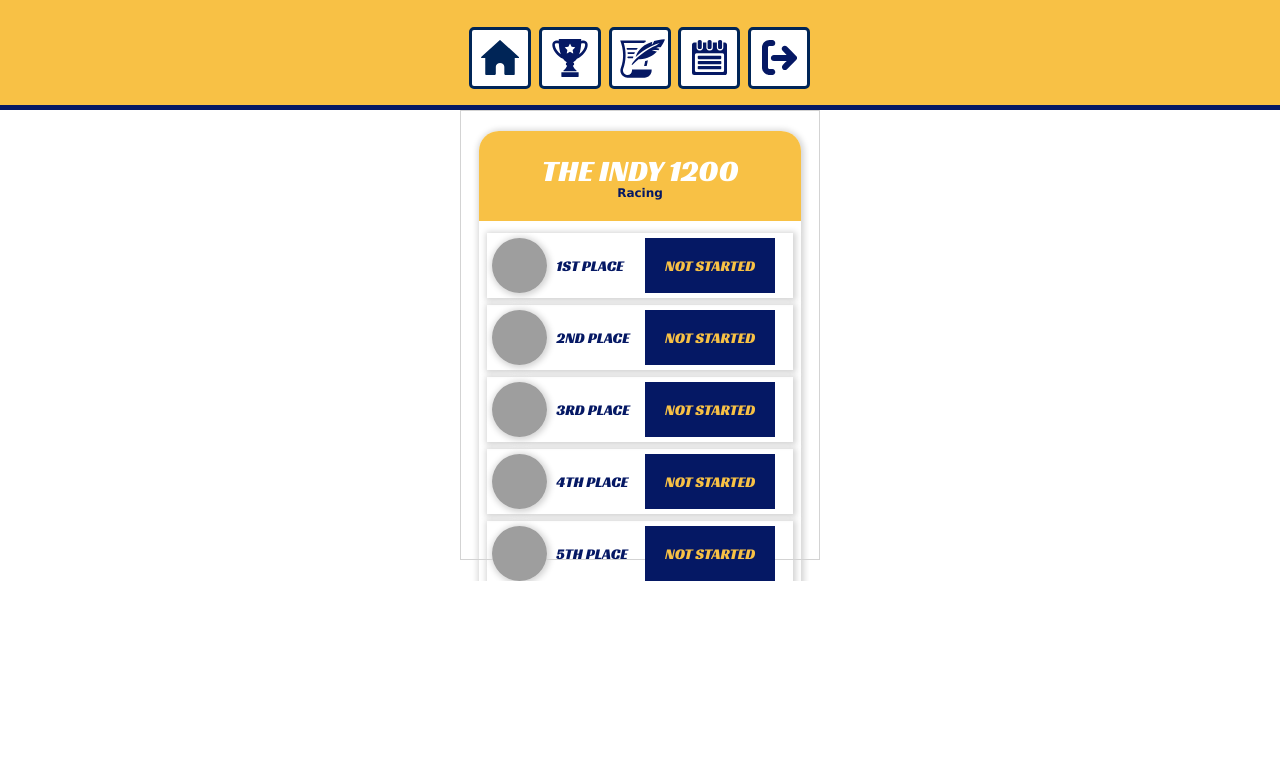
After one commit to dmhburke/golfapp1devGIT, a Django app: page /login/racing/ in a window 1280 px wide. The commit adds this page. Shown: the top 759 px of the page. Run offline with Django 3.2, Linux system fonts and the light colour scheme; data that the repository does not hold is empty; grey boxes are pictures that could not be loaded.

Commit message:
Add new racing and top golf pages

```diff
--- a/catalog/static/css/styles.css
+++ b/catalog/static/css/styles.css
@@ -160,6 +160,7 @@ a:link {
 
 #bodyContentContainer {
   height: 450px;
+  border: 1px solid lightgrey;
   padding: 10px;
 }
 /* NOTE bodyContentContainer needs updating for media*/
@@ -2036,6 +2024,96 @@ input[type=number]::-webkit-outer-spin-button {
   line-height: 15px;
 }
 
+/* START TOP GOLF */
+
+#topGolfContainer {
+  min-height: 400px;
+  width: 95%;
+  margin: 10px auto;
+  border-radius: 20px;
+}
+
+#topGolfHeader {
+  height: 90px;
+  width: 100%;
+  border-top-left-radius: inherit;
+  border-top-right-radius: inherit;
+  position: relative;
+}
+
+#topGolfHeaderTextTop {
+  height: 55px;
+  width: 100%;
+  text-align: center;
+  line-height: 80px;
+  font-size: 2.5rem;
+}
+
+#topGolfheaderTextBottom {
+  font-weight: bold;
+  text-align: center;
+}
+
+#topGolfBody {
+  min-height: 220px;
+  width: 100%;
+
+  padding: 5px 0;
+}
+
+#topGolfResultRow {
+  height: 65px;
+  width: 95%;
+  margin: 7px AUTO;
+  padding: 5px;
+
+}
+
+.topGolfImage {
+  width: 55px;
+  height: 55px;
+  background-color: #f2f2f2;
+  border-radius: 100%;
+  display: inline-block;
+  vertical-align: middle;
+}
+
+#topGolfText {
+  width: 80px;
+  height: 100%;
+  display: inline-block;
+  vertical-align: middle;
+  line-height: 55px;
+  padding-left: 5px;
+
+}
+
+#topGolfForm {
+  width: 130px;
+  height: 100%;
+  display: inline-block;
+  vertical-align: middle;
+  text-align: center;
+  line-height: 55px;
+  margin-left: 10px;
+
+}
+
+#topGolfFooter {
+  height: 90px;
+  width: 100%;
+  border-bottom-left-radius: 20px;
+  border-bottom-right-radius: 20px;
+  padding-top: 20px;
+}
+
+#topGolfBackButton{
+  height: 50px;
+  width: 50px;
+  margin: 0 auto;
+  border-radius: 100%;
+}
+
 
 /*DESKTOP RESPONSIVE*/
 @media only screen
--- a/catalog/templates/enterSocial.html
+++ b/catalog/templates/enterSocial.html
@@ -51,7 +51,7 @@
 
 </div>
 
-<!--SATURDAY FORM - saturdayform -->
+<!--SATURDAY FORM - saturdayform-->
 <div class="bigShadow" id="socialFormContainer">
   <form method = "POST">
       {% csrf_token %}
--- a/catalog/templates/fullLeaderboard.html
+++ b/catalog/templates/fullLeaderboard.html
@@ -16,7 +16,7 @@
 <div  id="fullLeaderboardRow">
   <div class="yellowBackground indyText blueText" id="fullLeaderboardPosition">{{ forloop.counter }}</div>
   <div id="fullLeaderboardPlayer">
-    <img id="fullLeaderboardImage" src="{{ player.image.url }}">
+    <img id="fullLeaderboardImage" class="bigShadow" src="{{ player.image.url }}">
     <div class="indyText blueText" id="fullLeaderboardName">{{ player.name }}</div>
     <div class="indyText yellowText blueBackground" id="fullLeaderboardScore">{{ player.total|floatformat:"0" }}</div>
   </div></div>
--- /dev/null
+++ b/catalog/templates/racing.html
@@ -0,0 +1,98 @@
+{% extends "baseGolfApp.html" %}
+
+{% block content %}
+{% load static %}
+
+<div id="socialScrollContainer">
+
+<div id="topGolfContainer" class="bigShadow">
+  <div id="topGolfHeader" class="yellowBackground">
+    <div id="headerImageContainer"></div>
+    <div id="topGolfHeaderTextTop" class="indyText whiteText">The Indy 1200</div>
+    <div id="topGolfheaderTextBottom" class="blueText">Racing</div>
+
+
+
+  <!--  Racing GIF https://media1.tenor.com/images/59a3b0ffd1df7db9661178ce45fa1c8d/tenor.gif?itemid=5502372 -->
+  <!-- Top Golf GIF https://thumbs.gfycat.com/DeterminedRichAcornweevil-size_restricted.gif -->
+  </div>
+
+
+  <div id="topGolfBody" class="">
+
+    <div id="topGolfResultRow" class="bigShadow">
+      {% if racing1 == "Not started" %}
+      <img id="tgFirstImg" class="topGolfImage bigShadow" src="https://media1.tenor.com/images/59a3b0ffd1df7db9661178ce45fa1c8d/tenor.gif?itemid=5502372">
+      {% else %}
+      <img id="tgFirstImg" class="topGolfImage bigShadow" src="{{ racing1.image.url }}">
+      {% endif %}
+      <div id="topGolfText" class="indyText blueText">1st place</div>
+      <div id="topGolfForm" class="indyText yellowText blueBackground">{{ racing1 }}</div>
+    </div>
+
+    <div id="topGolfResultRow" class="bigShadow">
+      {% if racing2 == "Not started" %}
+      <img id="tgFirstImg" class="topGolfImage bigShadow" src="https://media1.tenor.com/images/59a3b0ffd1df7db9661178ce45fa1c8d/tenor.gif?itemid=5502372">
+      {% else %}
+      <img id="tgFirstImg" class="topGolfImage bigShadow" src="{{ racing2.image.url }}">
+      {% endif %}
+      <div id="topGolfText" class="indyText blueText">2nd place</div>
+      <div id="topGolfForm" class="indyText yellowText blueBackground">{{ racing2 }}</div>
+    </div>
+
+    <div id="topGolfResultRow" class="bigShadow">
+      {% if racing3 == "Not started" %}
+      <img id="tgFirstImg" class="topGolfImage bigShadow" src="https://media1.tenor.com/images/59a3b0ffd1df7db9661178ce45fa1c8d/tenor.gif?itemid=5502372">
+      {% else %}
+      <img id="tgFirstImg" class="topGolfImage bigShadow" src="{{ racing3.image.url }}">
+      {% endif %}
+      <div id="topGolfText" class="indyText blueText">3rd place</div>
+      <div id="topGolfForm" class="indyText yellowText blueBackground">{{ racing3 }}</div>
+    </div>
+
+    <div id="topGolfResultRow" class="bigShadow">
+      {% if racing4 == "Not started" %}
+      <img id="tgFirstImg" class="topGolfImage bigShadow" src="https://media1.tenor.com/images/59a3b0ffd1df7db9661178ce45fa1c8d/tenor.gif?itemid=5502372">
+      {% else %}
+      <img id="tgFirstImg" class="topGolfImage bigShadow" src="{{ racing4.image.url }}">
+      {% endif %}
+      <div id="topGolfText" class="indyText blueText">4th place</div>
+      <div id="topGolfForm" class="indyText yellowText blueBackground">{{ racing4 }}</div>
+    </div>
+
+    <div id="topGolfResultRow" class="bigShadow">
+      {% if racing5 == "Not started" %}
+      <img id="tgFirstImg" class="topGolfImage bigShadow" src="https://media1.tenor.com/images/59a3b0ffd1df7db9661178ce45fa1c8d/tenor.gif?itemid=5502372">
+      {% else %}
+      <img id="tgFirstImg" class="topGolfImage bigShadow" src="{{ racing5.image.url }}">
+      {% endif %}
+      <div id="topGolfText" class="indyText blueText">5th place</div>
+      <div id="topGolfForm" class="indyText yellowText blueBackground">{{ racing5 }}</div>
+    </div>
+
+    <div id="topGolfResultRow" class="bigShadow">
+      {% if racing6 == "Not started" %}
+      <img id="tgFirstImg" class="topGolfImage bigShadow" src="https://media1.tenor.com/images/59a3b0ffd1df7db9661178ce45fa1c8d/tenor.gif?itemid=5502372">
+      {% else %}
+      <img id="tgFirstImg" class="topGolfImage bigShadow" src="{{ racing6.image.url }}">
+      {% endif %}
+      <div id="topGolfText" class="indyText blueText">6th place</div>
+      <div id="topGolfForm" class="indyText yellowText blueBackground">{{ racing6 }}</div>
+    </div>
+
+  </div>
+
+
+  <div id="topGolfFooter" class="yellowBackground">
+    <a href = "{% url 'scoringpage' %}">
+      <div id="topGolfBackButton" class="blueBackground yellowBorder2">
+        <img src = "{% static 'icons/holeDetailBackYellow.svg' %}">
+      </div></a>
+
+  </div>
+
+
+</div>
+</div>
+
+{% endblock %}
--- a/catalog/templates/scoringPage.html
+++ b/catalog/templates/scoringPage.html
@@ -19,10 +19,11 @@
     <div class="bold bigText whiteText" id="scorespageTextContainer">Prairie View</div>
     </div>
 
+  <a href="{% url 'racing'%}">
   <div class="bigShadow scorepageButton" id="scorespageButtonRacing">
     <div id="scorespageIconContainer"><img class="scoresIconImage" id="scoresIconRacing" src="{% static 'icons/scoresRacingWhite.svg' %}"></div>
     <div class="bold bigText whiteText" id="scorespageTextContainer">Go Karting</div>
-    </div>
+  </div></a>
 
   <a href="{% url 'entertips'%}">
   <div class="bigShadow scorepageButton" id="scorespageButtonTipping">
@@ -30,10 +31,11 @@
     <div class="bold bigText whiteText" id="scorespageTextContainer">Sports Tipping</div>
   </div></a>
 
+  <a href="{% url 'topgolf'%}">
   <div class="bigShadow scorepageButton" id="scorespageButtonTopGolf">
     <div id="scorespageIconContainer"><img class="scoresIconImage" src="{% static 'icons/scoresTopGolfWhite.svg' %}"></div>
     <div class="bold bigText whiteText" id="scorespageTextContainer">Top Golf</div>
-  </div>
+  </div></a>
 
   <a href="{% url 'entersocial'%}">
   <div class="bigShadow scorepageButton" id="scorespageButtonSocial">
--- a/catalog/urls.py
+++ b/catalog/urls.py
@@ -9,6 +9,8 @@ urlpatterns = [
     path('round1/', views.rd1holelist.as_view(), name='rd1holelist'),
     path('round1/<int:pk>', views.rd1holedetail, name='rd1holedetail'),
     path('round1/leaderboard', views.rd1leaderboard, name='rd1leaderboard'),
+    path('topgolf/', views.topgolf, name='topgolf'),
+    path('racing/', views.racing, name='racing'),
     path('entertips/', views.entertips, name='entertips'),
     path('tipresults/', views.tipresults, name='tipresults'),
     path('entersocial/', views.entersocial, name='entersocial'),
--- a/catalog/views.py
+++ b/catalog/views.py
@@ -6,7 +6,7 @@ from django.db.models.signals import pre_save
 from django.dispatch import receiver
 
 # Add models here
-from catalog.models import Rd1HoleModel, PlayerModel, Rd1SlotModel, Rd1ScoreModel, Rd1StablefordModel, EventEntryModel, LeaderBoardModel, SportsTippingModel,SportsTippingResultsModel, SportsTippingScoreModel, FridaySocialModel, TourAgendaModel
+from catalog.models import Rd1HoleModel, PlayerModel, Rd1SlotModel, Rd1ScoreModel, Rd1StablefordModel, EventEntryModel, LeaderBoardModel, SportsTippingModel,SportsTippingResultsModel, SportsTippingScoreModel, FridaySocialModel, TourAgendaModel, TopGolfModel, RacingModel
 # Add forms here
 from catalog.forms import Rd1ScoreForm, SportsTippingForm, FridaySocialForm, SaturdaySocialForm
 
@@ -355,3 +355,69 @@ def tourplayers(request):
         }
 
     return render(request, 'tourPlayers.html', context=context)
+
+def topgolf(request):
+    """record top golf results"""
+
+    entry = TopGolfModel.objects.all()
+
+    if entry:
+        reference_entry = TopGolfModel.objects.get(reference="reference")
+        topgolf1 = reference_entry.first
+        topgolf2 = reference_entry.second
+        topgolf3 = reference_entry.third
+        topgolf4 = reference_entry.fourth
+        topgolf5= reference_entry.fifth
+        topgolf6 = reference_entry.sixth
+
+    else:
+        topgolf1 = "Not decided yet"
+        topgolf2 = "Not decided yet"
+        topgolf3 = "Not decided yet"
+        topgolf4 = "Not decided yet"
+        topgolf5 = "Not decided yet"
+        topgolf6 = "Not decided yet"
+
+    context = {
+        'topgolf1': topgolf1,
+        'topgolf2': topgolf2,
+        'topgolf3': topgolf3,
+        'topgolf4': topgolf4,
+        'topgolf5': topgolf5,
+        'topgolf6': topgolf6,
+        }
+
+    return render(request, 'topgolf.html', context=context)
+
+def racing(request):
+    """display racing results"""
+
+    entry = RacingModel.objects.all()
+
+    if entry:
+        reference_entry = RacingModel.objects.get(reference="reference")
+        racing1 = reference_entry.first
+        racing2 = reference_entry.second
+        racing3 = reference_entry.third
+        racing4 = reference_entry.fourth
+        racing5= reference_entry.fifth
+        racing6 = reference_entry.sixth
+
+    else:
+        racing1 = "Not started"
+        racing2 = "Not started"
+        racing3 = "Not started"
+        racing4 = "Not started"
+        racing5 = "Not started"
+        racing6 = "Not started"
+
+    context = {
+        'racing1': racing1,
+        'racing2': racing2,
+        'racing3': racing3,
+        'racing4': racing4,
+        'racing5': racing5,
+        'racing6': racing6,
+        }
+
+    return render(request, 'racing.html', context=context)
```
Also changed, not shown: other parts of catalog/static/css/styles.css (+83 -96 lines), catalog/admin.py (+16 -1 lines), catalog/models.py (+18 -0 lines), catalog/templates/topgolf.html (added, +98 -0 lines).
